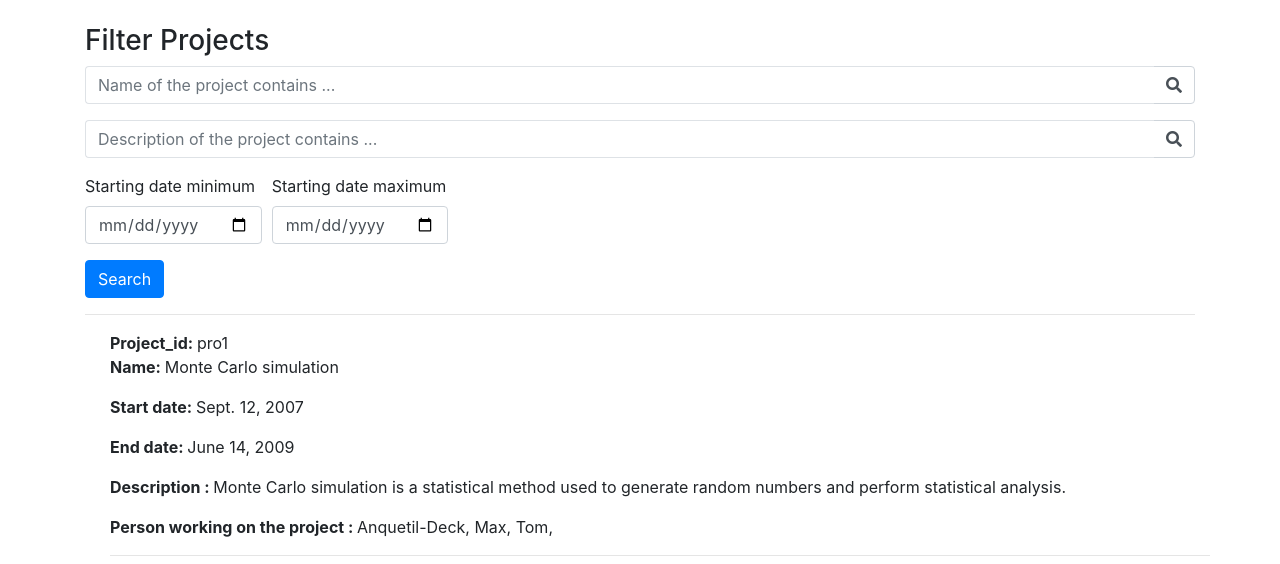
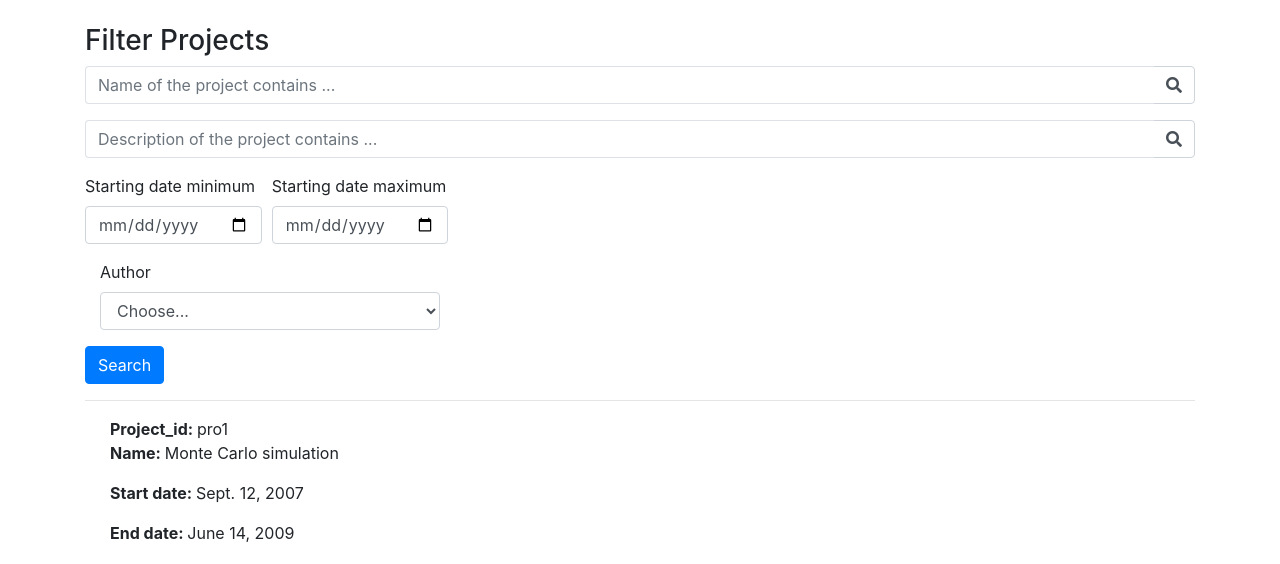
Before and after one commit to CandyDeck/app, a Django app: page /bootstrap/ in a window 1280 px wide. Shown: the part 56-620 px from the top of the page. Run offline with Django 4.2, Linux system fonts and the light colour scheme; data comes from the database, SQL or seed files in the repository; some libraries are stand-ins or nearby versions.

Commit message:
dropdown menu included and working

```diff
--- a/filter_db/templates/bootstrap_form.html
+++ b/filter_db/templates/bootstrap_form.html
@@ -68,15 +68,15 @@
 
         </div>
 
-        {% comment %} <div class="form-group col-md-4">
-          <label for="author">Author</label>
-          <select id="author" class="form-control" name="author">
+        <div class="form-group col-md-4">
+          <label for="student">Author</label>
+          <select id="student" class="form-control" name="student">
             <option selected>Choose...</option>
             {% for student in students %}
             <option value="{{ student }}">{{ student }}</option>
             {% endfor %}
           </select>
-        </div> {% endcomment %}
+        </div>
 
 
         {% comment %} <div class="form-group">
--- a/filter_db/views.py
+++ b/filter_db/views.py
@@ -37,12 +37,14 @@ class StudentDetailView(generic.DetailView) :
 
 def BootstrapFilterView(request):
     qs = Projects.objects.all()
+    #print('qs',qs)
     name_contains_query = request.GET.get('name_contains')
     description_contains_query = request.GET.get('description_contains')
     date_min = request.GET.get('date_min')
     date_max = request.GET.get('date_max')
-    # author = request.GET.get('author')
-    # students= Student.objects.all()
+    student = request.GET.get('student')
+    students= Student.objects.all()
+    #print(students)
 
 
     if name_contains_query != '' and name_contains_query is not None:
@@ -60,13 +62,14 @@ def BootstrapFilterView(request):
     if is_valid_queryparam(date_max) :
         qs = qs.filter(start_date__lt=date_max)
 
-    # if is_valid_queryparam(author) and author!= 'Choose...':
-    #     qs = qs.filter(student__name=author)
+    if is_valid_queryparam(student) and student != 'Choose...':
+        print('author',student, students)
+        qs = qs.filter(students__last_name=student)
 
 
     context = {
-        'queryset' :qs
-        # 'author' :students
+        'queryset' :qs,
+        'students' :students,
 
     }
 
```
